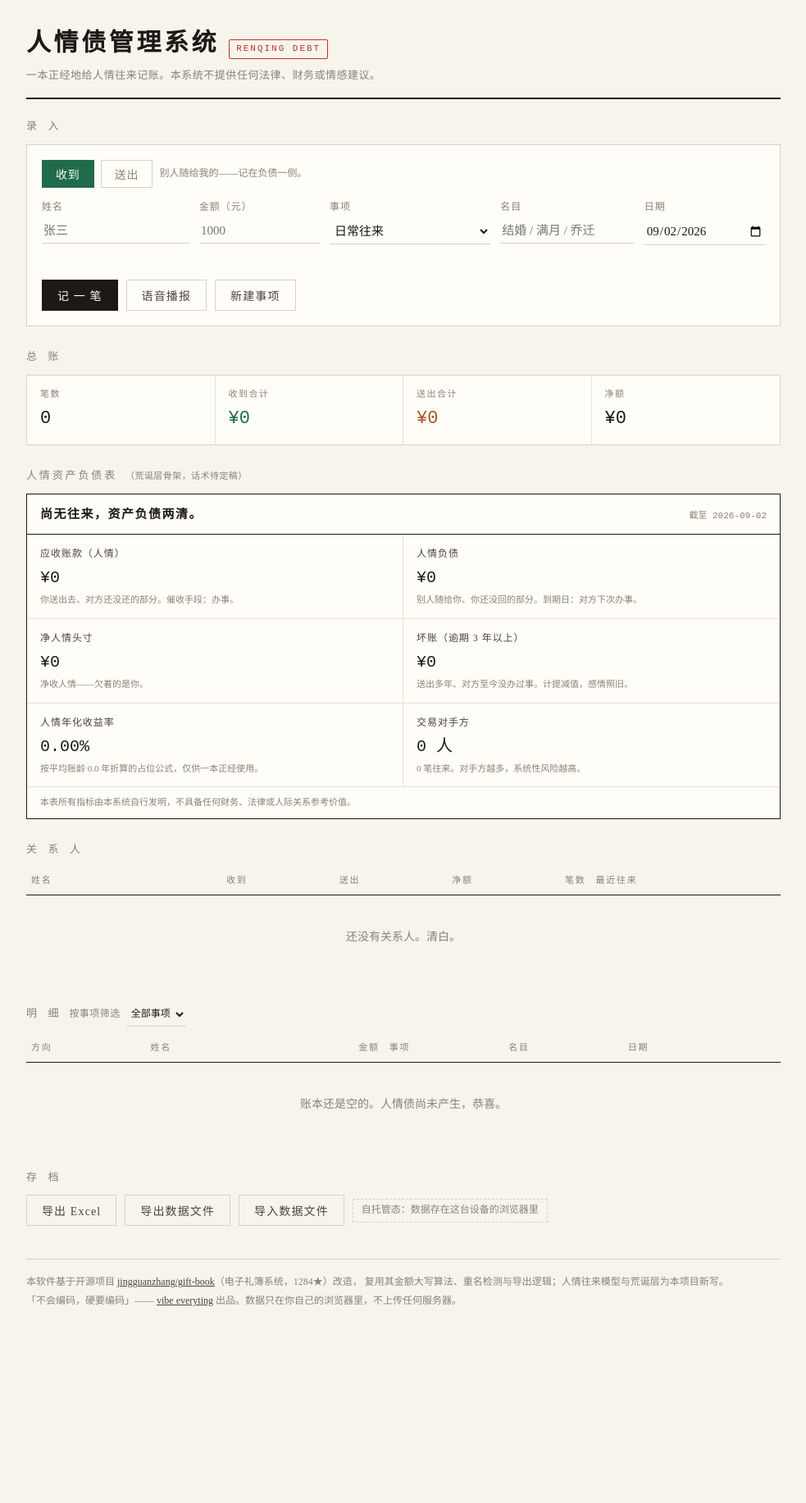
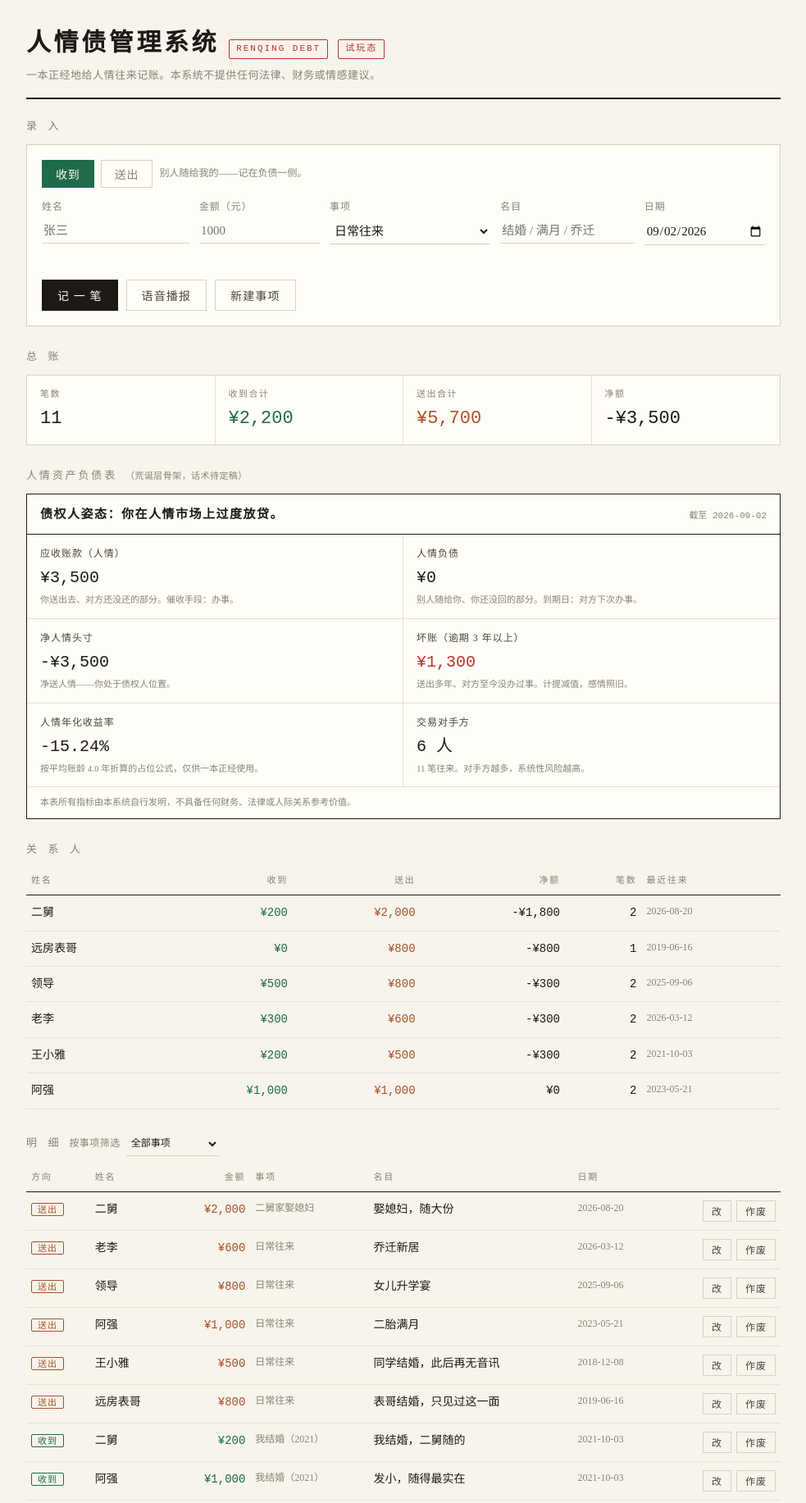
Before and after one commit to whtjl1988-long/vibe-apps, a plain HTML site: page renqing-debt/index.html in a window 1280 px wide. Shown: the top 1833 px of the page at 82% size, without its empty margins (148-1131 px from the left). Before the commit the page ends 1662 px from the top, so only its background shows below. Drawn offline with Linux system fonts and the light colour scheme.

Commit message:
renqing-debt: T4 试玩态（形态切换 + 演示账本 + 重置）
按协议判断形态（file:// = 自托管态持久化；http(s) = 试玩态内存态），
?mode=local|demo 可覆盖；试玩态预置 11 笔演示账本（二舅当年随 200、
如今还他 2000；表哥与小学同学的钱落进坏账），刷新即还原；加重置按钮。

Co-Authored-By: Claude Opus 5 (1M context) <noreply@anthropic.com>
Claude-Session: https://claude.ai/code/session_01TsSyZSNDeSU2x6p8seJc5x

```diff
--- a/renqing-debt/index.html
+++ b/renqing-debt/index.html
@@ -191,6 +191,7 @@
     <div class="title-row">
       <h1>人情债管理系统</h1>
       <span class="stamp">RENQING DEBT</span>
+      <span class="stamp" id="mode-badge"></span>
     </div>
     <p>一本正经地给人情往来记账。本系统不提供任何法律、财务或情感建议。</p>
   </header>
@@ -309,6 +310,7 @@
       <button class="ghost" id="btn-json">导出数据文件</button>
       <button class="ghost" id="btn-import">导入数据文件</button>
       <input type="file" id="file-json" accept="application/json,.json" hidden>
+      <button class="ghost" id="btn-reset" hidden>重置为演示数据</button>
       <span class="mode-note" id="mode-note"></span>
     </div>
   </section>
@@ -393,6 +395,9 @@ const Utils = {
   esc(s) {
     return String(s ?? "").replace(/[&<>"']/g, (c) => ({ "&": "&amp;", "<": "&lt;", ">": "&gt;", '"': "&quot;", "'": "&#39;" }[c]));
   },
+  clone(obj) {
+    return JSON.parse(JSON.stringify(obj));
+  },
   yearsSince(dateStr) {
     const t = Date.parse(dateStr);
     if (isNaN(t)) return 0;
@@ -400,10 +405,34 @@ const Utils = {
   },
 };
 
-/* ---------- Store：持久化（自托管态） ---------- */
+/* ---------- Mode：形态判断
+ * file://          → 自托管态：持久化存储，空账本起步
+ * http(s)://       → 试玩态：内存存储 + 预置演示账本，刷新即还原
+ * ?mode=local|demo → 显式覆盖（供自动化测试与愿意折腾的粉丝）
+ * 注意：按协议判断而不是按 hostname——站点 e2e 跑在 localhost 上，
+ *      用 hostname 判断会导致测试永远走进自托管态，测不到线上真实行为。
+ * -------------------------------------------------------------- */
+const Mode = {
+  resolve() {
+    let override = "";
+    try {
+      override = new URLSearchParams(location.search).get("mode") || "";
+    } catch (e) {
+      override = "";
+    }
+    if (override === "local" || override === "demo") return override;
+    return location.protocol === "file:" ? "local" : "demo";
+  },
+};
+const MODE = Mode.resolve();
+const IS_DEMO = MODE === "demo";
+
+/* ---------- Store：两套后端，按形态切换 ---------- */
 const STORAGE_KEY = "renqing-debt/v1";
 const Store = {
+  _memory: null,
   read() {
+    if (IS_DEMO) return this._memory;
     try {
       const raw = localStorage.getItem(STORAGE_KEY);
       if (!raw) return null;
@@ -414,12 +443,52 @@ const Store = {
     }
   },
   write(state) {
+    if (IS_DEMO) {
+      // 试玩态：只活在内存里，刷新即还原（录屏重拍不必清缓存）
+      this._memory = state;
+      return;
+    }
     try {
       localStorage.setItem(STORAGE_KEY, JSON.stringify(state));
     } catch (e) {
       /* 存储不可用（隐私模式等）时静默降级为内存态，不打断使用 */
     }
   },
+  clear() {
+    this._memory = null;
+    if (!IS_DEMO) {
+      try {
+        localStorage.removeItem(STORAGE_KEY);
+      } catch (e) {}
+    }
+  },
+};
+
+/* ---------- 演示账本：试玩态的预置数据
+ * 这份数据是设计过的：二舅当年随我 200，如今我还他 2000；
+ * 表哥和小学同学的钱送出去多年没有下文，直接落进坏账。
+ * 录屏演示时对着它念，数字本身就是台词。
+ * -------------------------------------------------------------- */
+const DEMO_DATA = {
+  version: 2,
+  events: [
+    { id: "e-default", name: "日常往来", date: "" },
+    { id: "e-wedding", name: "我结婚（2021）", date: "2021-10-03" },
+    { id: "e-eryi", name: "二舅家娶媳妇", date: "2026-08-20" },
+  ],
+  records: [
+    { id: "d01", dir: "out", eventId: "e-eryi", name: "二舅", amount: 2000, note: "娶媳妇，随大份", date: "2026-08-20", void: false, createdAt: "2026-08-20 11:20", history: [] },
+    { id: "d02", dir: "out", eventId: "e-default", name: "老李", amount: 600, note: "乔迁新居", date: "2026-03-12", void: false, createdAt: "2026-03-12 19:40", history: [] },
+    { id: "d03", dir: "out", eventId: "e-default", name: "领导", amount: 800, note: "女儿升学宴", date: "2025-09-06", void: false, createdAt: "2025-09-06 12:05", history: [] },
+    { id: "d04", dir: "out", eventId: "e-default", name: "阿强", amount: 1000, note: "二胎满月", date: "2023-05-21", void: false, createdAt: "2023-05-21 09:15", history: [] },
+    { id: "d05", dir: "out", eventId: "e-default", name: "王小雅", amount: 500, note: "同学结婚，此后再无音讯", date: "2018-12-08", void: false, createdAt: "2018-12-08 17:30", history: [] },
+    { id: "d06", dir: "out", eventId: "e-default", name: "远房表哥", amount: 800, note: "表哥结婚，只见过这一面", date: "2019-06-16", void: false, createdAt: "2019-06-16 15:00", history: [] },
+    { id: "d07", dir: "in", eventId: "e-wedding", name: "二舅", amount: 200, note: "我结婚，二舅随的", date: "2021-10-03", void: false, createdAt: "2021-10-03 10:10", history: [] },
+    { id: "d08", dir: "in", eventId: "e-wedding", name: "阿强", amount: 1000, note: "发小，随得最实在", date: "2021-10-03", void: false, createdAt: "2021-10-03 10:12", history: [] },
+    { id: "d09", dir: "in", eventId: "e-wedding", name: "领导", amount: 500, note: "领导随的，不好不还", date: "2021-10-03", void: false, createdAt: "2021-10-03 10:14", history: [] },
+    { id: "d10", dir: "in", eventId: "e-wedding", name: "老李", amount: 300, note: "当时还是同事", date: "2021-10-03", void: false, createdAt: "2021-10-03 10:16", history: [] },
+    { id: "d11", dir: "in", eventId: "e-wedding", name: "王小雅", amount: 200, note: "小学同学，来了就好", date: "2021-10-03", void: false, createdAt: "2021-10-03 10:18", history: [] },
+  ],
 };
 
 /* ---------- Ledger：账本模型（事项 + 方向 + 软删除 + 修改留痕） ---------- */
@@ -723,9 +792,14 @@ const UI = {
   },
 
   init() {
-    Ledger.load();
+    // 试玩态：每次加载都从演示账本重新起步（刷新即还原）
+    Ledger.load(IS_DEMO ? Utils.clone(DEMO_DATA) : null);
     this.el("f-date").value = Utils.today();
-    this.el("mode-note").textContent = "自托管态：数据存在这台设备的浏览器里";
+    this.el("mode-badge").textContent = IS_DEMO ? "试玩态" : "自托管态";
+    this.el("mode-note").textContent = IS_DEMO
+      ? "试玩态：随便改，关掉或刷新即还原，什么都不会留下"
+      : "自托管态：数据存在这台设备的浏览器里";
+    this.el("btn-reset").hidden = !IS_DEMO;
     this.bind();
     this.renderEventOptions();
     this.render();
@@ -771,6 +845,13 @@ const UI = {
       const f = e.target.files && e.target.files[0];
       if (f) Exporter.importFile(f);
       e.target.value = "";
+    });
+    this.el("btn-reset").addEventListener("click", () => {
+      Store.clear();
+      Ledger.load(Utils.clone(DEMO_DATA));
+      this.filter = "all";
+      this.renderEventOptions();
+      this.render();
     });
     this.el("confirm-cancel").addEventListener("click", () => this.closeConfirm());
     this.el("rows").addEventListener("click", (e) => {
```
Also changed, not shown: renqing-debt/README.md.
